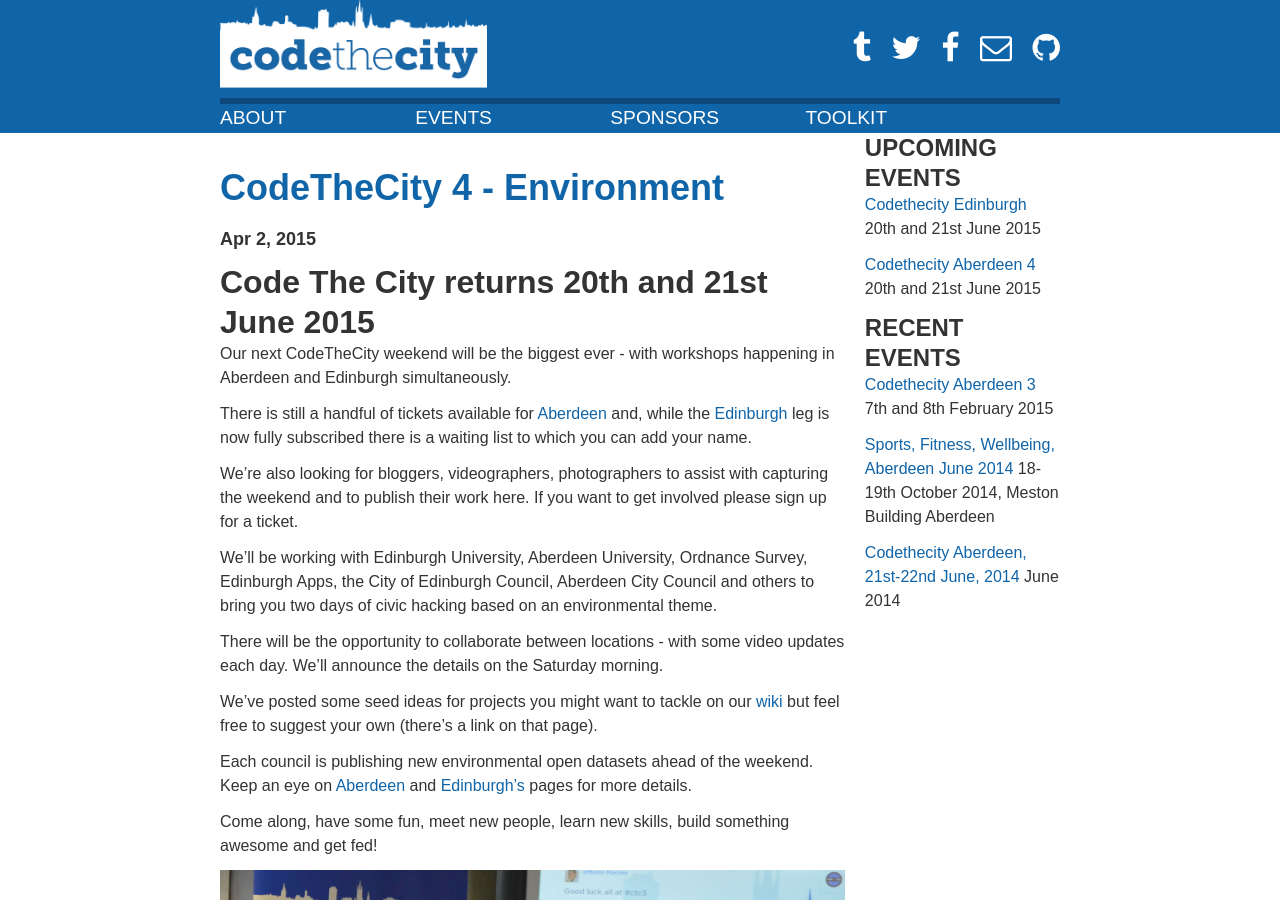
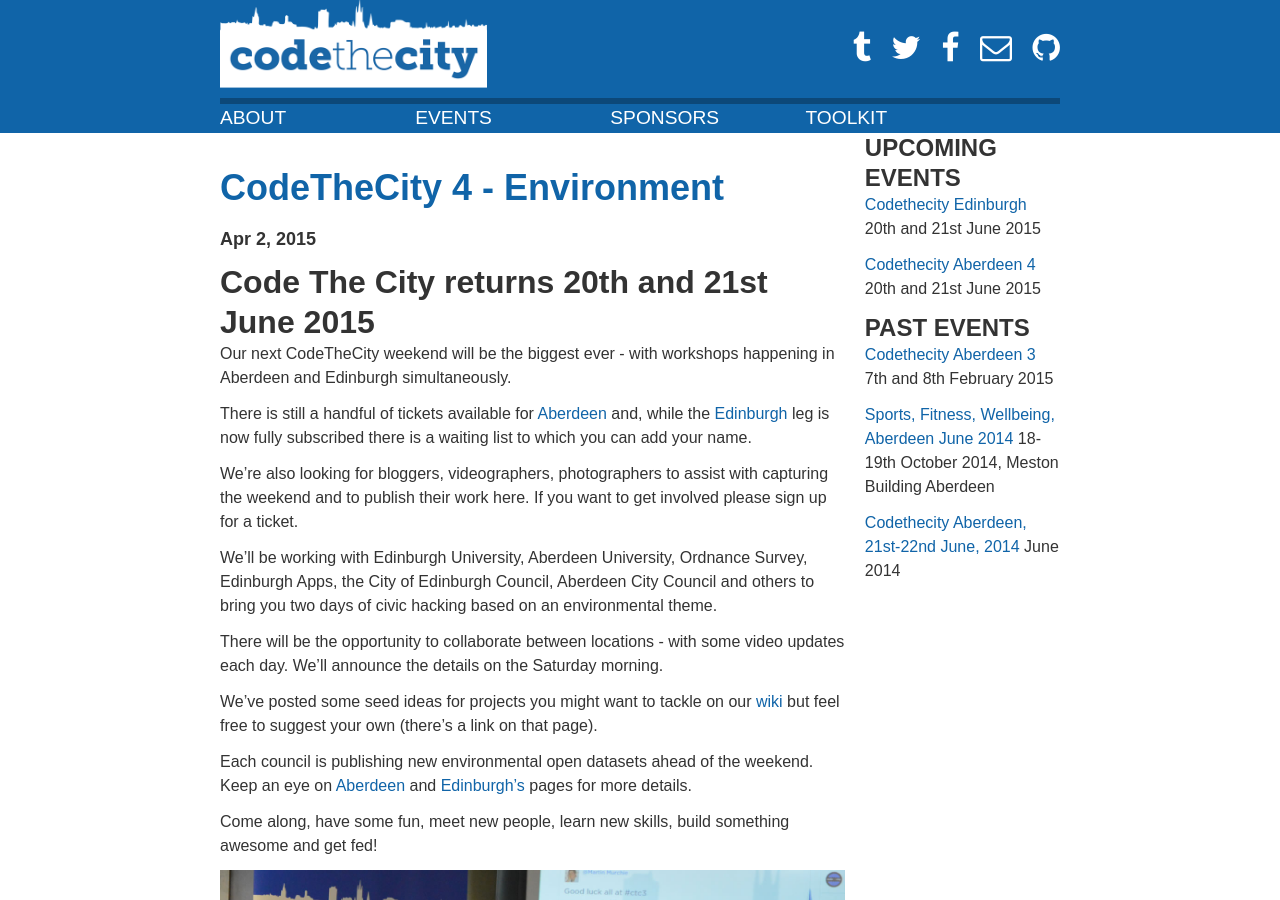
Before and after one commit to CodeTheCity/codethecity_old_site, a Jekyll site: the page built from index.html, in a window 1280 px wide and 900 px high. Built offline with Jekyll 4.4.1, drawn with Linux system fonts in a browser that asks for light colours; nearby versions of some CDN libraries; comment, search, counter and statistics services are not loaded.

Commit message:
Update home.html

```diff
--- a/_layouts/home.html
+++ b/_layouts/home.html
@@ -16,7 +16,7 @@
         {% for post in site.hacks reversed %}
             <p><a href="{{ post.url }}">{{ post.display_title }}</a> {{ post.datemark }} </p>
         {% endfor %}
-        <h4>RECENT EVENTS</h4>
+        <h4>PAST EVENTS</h4>
         {% for post in site.pasthacks reversed %}
             <p><a href="{{ post.url }}">{{ post.display_title }}</a> {{ post.datemark }} </p>
         {% endfor %}
```
